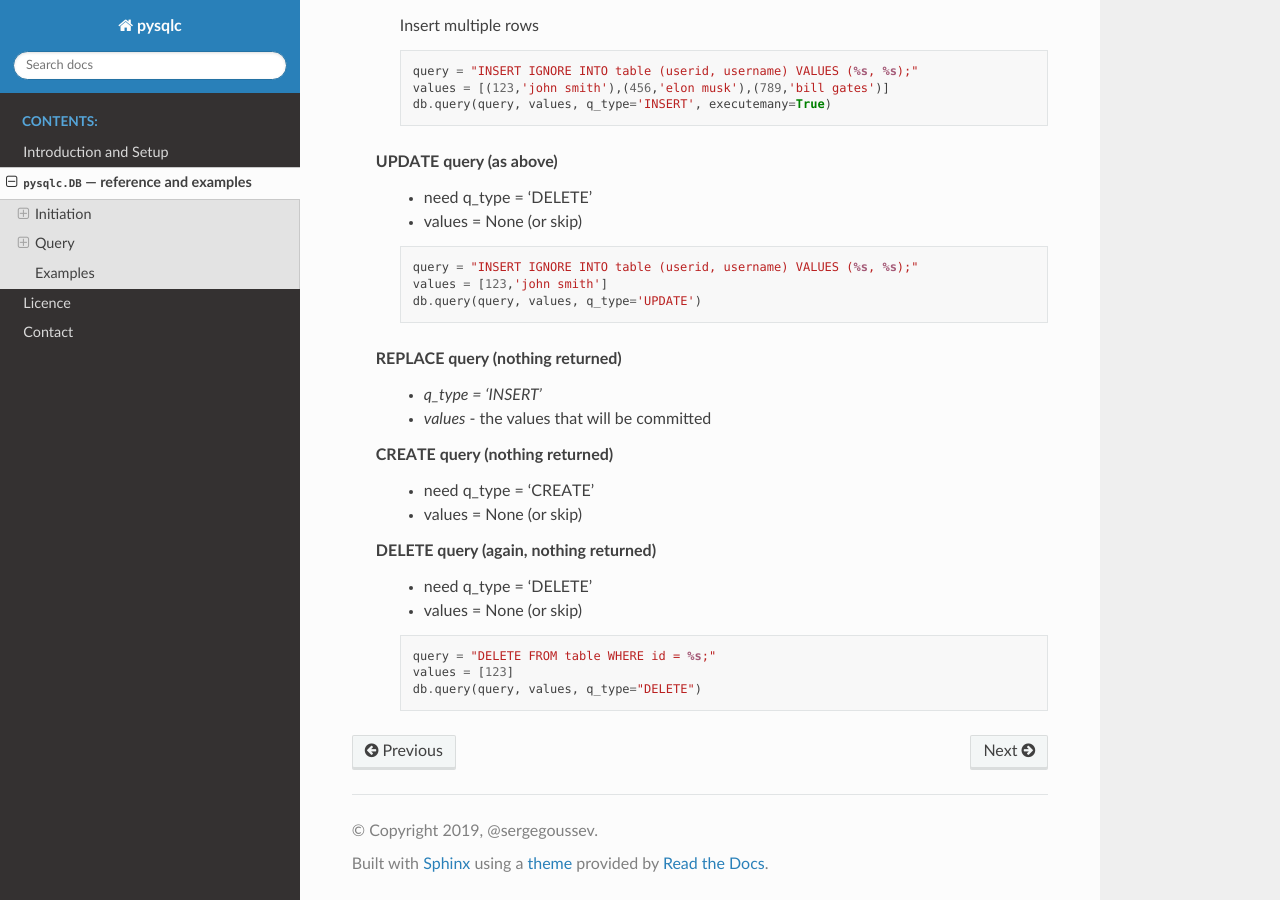
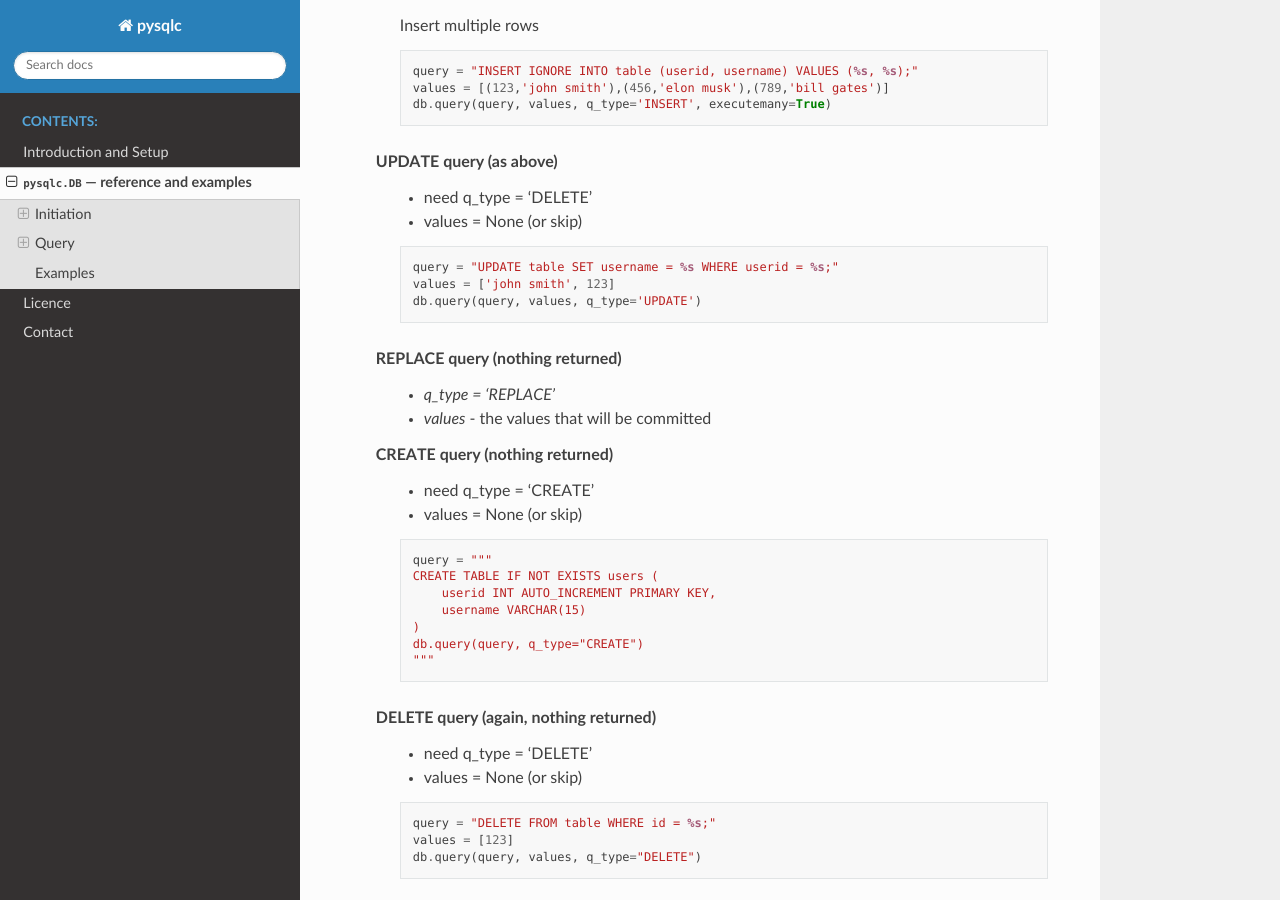
Before and after one commit to sergegoussev/pysqlc, a Sphinx documentation site: the page built from docs/source/Reference.rst, in a window 1280 px wide and 900 px high, scrolled down 1595 px. Built offline with Sphinx 7.4.7 and the Read the Docs theme 2.0.0, drawn with Linux system fonts in a browser that asks for light colours.

Commit message:
update docs with examples

```diff
--- a/docs/source/Reference.rst
+++ b/docs/source/Reference.rst
@@ -73,17 +73,27 @@ Examples
 
         .. code-block:: python
 
-            query = "INSERT IGNORE INTO table (userid, username) VALUES (%s, %s);"
-            values = [123,'john smith']
+            query = "UPDATE table SET username = %s WHERE userid = %s;"
+            values = ['john smith', 123]
             db.query(query, values, q_type='UPDATE')
 
     REPLACE query (nothing returned)
-        - `q_type = 'INSERT'`
+        - `q_type = 'REPLACE'`
         - `values` - the values that will be committed
 
     CREATE query (nothing returned)
         - need q_type = 'CREATE'
         - values = None (or skip)
+
+        .. code-block:: python
+
+            query = """
+            CREATE TABLE IF NOT EXISTS users (
+                userid INT AUTO_INCREMENT PRIMARY KEY,
+                username VARCHAR(15)
+            )
+            db.query(query, q_type="CREATE")
+            """
 
     DELETE query (again, nothing returned)
         - need q_type = 'DELETE'
```
Also changed, not shown: 4 other files.
